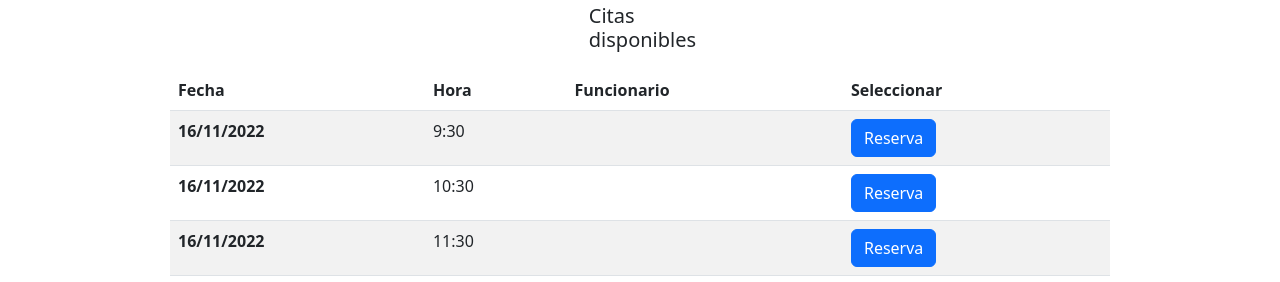
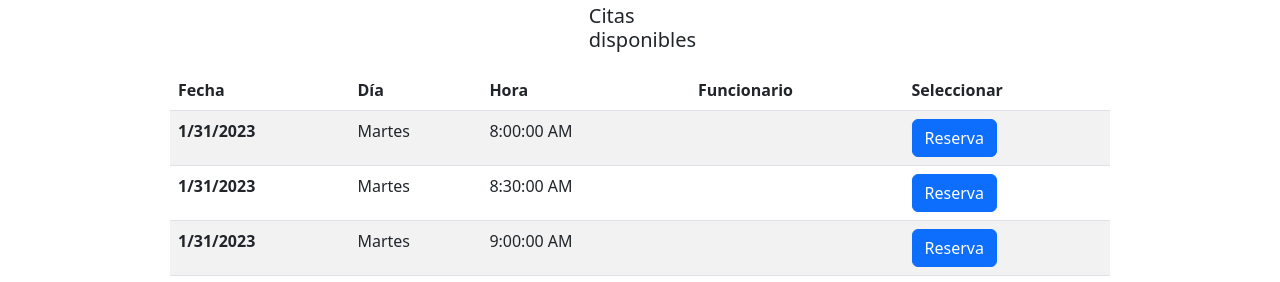
Before and after one commit to workteam-una/sagev, an Angular app in the folder Frontend/: page / in a window 1280 px wide. Shown: the part 625-907 px from the top of the page. Built offline with nearby package versions, Linux system fonts and the light colour scheme; no server answers.

Commit message:
refactor: citas disponibles sin filtrar

```diff
--- a/Frontend/src/app/SAGEV/components/reserva-tabla/reserva-tabla.component.html
+++ b/Frontend/src/app/SAGEV/components/reserva-tabla/reserva-tabla.component.html
@@ -2,6 +2,7 @@
   <thead>
     <tr>
       <th scope="col">Fecha</th>
+      <th scope="col">Día</th>
       <th scope="col">Hora</th>
       <th scope="col">Funcionario</th>
       <th scope="col">Seleccionar</th>
@@ -9,25 +10,13 @@
     </tr>
   </thead>
   <tbody>
-    <tr>
-      <th scope="row">16/11/2022</th>
-      <td>9:30</td>
+    <tr *ngFor="let cita of citasDisponibles">
+      <th scope="row">{{cita.fecha.toLocaleDateString()}}</th>
+      <td>{{devuelveDiaSemana(cita.fecha)}}</td>
+      <td>{{cita.hora}}</td>
       <td>{{funcionarioEncargado.nombre}} {{funcionarioEncargado.apellido1}}</td>
-      <td><button  type="button" class="btn btn-primary" (click)="seleccionar(); cargarCitaPadre()">Reserva</button></td>
-<!-- (click)="goToPage('formulario')"  entre button y type -->
-    </tr>
-    <tr>
-      <th scope="row">16/11/2022</th>
-      <td>10:30</td>
-      <td>{{funcionarioEncargado.nombre}} {{funcionarioEncargado.apellido1}}</td>
-      <!-- Se cambian todos los botones a la vez, porque los botones agarran el valor de status y status se cambia cada que se ejecuta cargarCita() desde cualquier boton -->
-      <td><button type="button" id="btn_reserva" class="btn btn-primary" (click)="seleccionar(); cargarCitaPadre()">{{status}}</button></td>
-    </tr>
-    <tr>
-      <th scope="row">16/11/2022</th>
-      <td>11:30</td>
-      <td>{{funcionarioEncargado.nombre}} {{funcionarioEncargado.apellido1}}</td>
-      <td><button type="button" id="btn_reserva" class="btn btn-primary" (click)="seleccionar(); cargarCitaPadre()">Reserva</button></td>
+      <td><button  type="button" class="btn btn-primary" (click)="seleccionar();">Reserva</button></td>
+    <!-- (click)="goToPage('formulario')"  entre button y type -->
     </tr>
   </tbody>
 </table>
--- a/Frontend/src/app/SAGEV/components/reserva-tabla/reserva-tabla.component.ts
+++ b/Frontend/src/app/SAGEV/components/reserva-tabla/reserva-tabla.component.ts
@@ -9,9 +9,13 @@ import { Funcionario } from '../../modelo/funcionario';
 })
 export class ReservaTablaComponent implements OnInit {
 
-  @Input() funcionarioEncargado: Funcionario;
-  citaPadre: Cita = new Cita();
-  fechaCitaString: String;
+  @Input() funcionarioEncargado: Funcionario
+  citaPadre: Cita = new Cita()
+  fechaCitaString: String
+
+  //9 de Febrero
+  fechaPrueba: String = new Date().toLocaleString('en-US', {hour12: false})
+  citasDisponibles: Cita[] = []
 
   constructor() { }
 
@@ -19,11 +23,12 @@ export class ReservaTablaComponent implements OnInit {
   status = 'Reserva';
 
   ngOnInit(): void {
+    this.generaCitas();
   }
 
   seleccionar(): void {
-    this.seleccionado = !this.seleccionado;
-    this.status = this.seleccionado ? 'Reserva' : 'Seleccionada';
+    this.seleccionado = !this.seleccionado
+    this.status = this.seleccionado ? 'Reserva' : 'Seleccionada'
   }
 
   // stringToDate(_date,_format,_delimiter)
@@ -40,13 +45,134 @@ export class ReservaTablaComponent implements OnInit {
   //   return formatedDate;
   // }
 
+  // La idea de este método era asignarle una fecha, hora y id del funcionario a la cita
   cargarCitaPadre(): void {
     this.citaPadre.fecha = new Date();
-    console.log("Linea 45 en reserva-tabla: " + this.citaPadre.fecha)
+    console.log("Linea 50 en reserva-tabla: " + this.citaPadre.fecha)
     this.citaPadre.hora = "9:30"
     this.citaPadre.idFuncionario = this.funcionarioEncargado.idFuncionario
     this.fechaCitaString = this.citaPadre.fecha.toLocaleDateString()
-    console.log("Linea 48 en reserva-tabla: " + this.fechaCitaString)
+    console.log("Linea 54 en reserva-tabla: " + this.fechaCitaString)
+    console.log("Linea 55 en reserva-tabla: " + this.citaPadre.idFuncionario)
   }
 
+  devolverLunesSemanaActual() : Date{
+    let fechaLunes = new Date() //Fecha del lunes de la semana actual
+    let hoy = new Date().getDay() //Dia de la semana actual
+
+    if( hoy === 2 ){ fechaLunes.setDate(fechaLunes.getDate() - 1); return fechaLunes }
+    if( hoy === 3 ){ fechaLunes.setDate(fechaLunes.getDate() - 2); return fechaLunes }
+    if( hoy === 4 ){ fechaLunes.setDate(fechaLunes.getDate() - 3); return fechaLunes }
+    if( hoy === 5 ){ fechaLunes.setDate(fechaLunes.getDate() - 4); return fechaLunes }
+    if( hoy === 6 ){ fechaLunes.setDate(fechaLunes.getDate() - 5); return fechaLunes }
+    if( hoy === 0 ){ fechaLunes.setDate(fechaLunes.getDate() + 1); return fechaLunes }
+
+    //Hoy es Lunes
+    return fechaLunes
+  }
+
+  //Este metodo devuelve la fecha exacta en la cual se va a realizar la cita disponible
+  //El primer parametro es el atributo de tipo Date que retorna el metodo devolverLunesSemanaActual()
+  //Al tener el lunes, lo comparo con el atributo "dia" proveniente de Horario, para encontrar la fecha
+  //del dia de la cita comienzo a sumar dias partiendo desde el dia lunes
+  obtenerFechaDiaSemana(diaCita: String) {
+
+    let lunesSemanaActual: Date = this.devolverLunesSemanaActual()
+
+    //Martes
+    if( diaCita === "Martes" ){
+      lunesSemanaActual.setDate(lunesSemanaActual.getDate() + 1);
+      return lunesSemanaActual
+    }
+    //Miercoles
+    if( diaCita === "Miercoles" ){
+      lunesSemanaActual.setDate(lunesSemanaActual.getDate() + 2);
+      return lunesSemanaActual;
+    }
+    //Jueves
+    if( diaCita === "Jueves" ){
+      lunesSemanaActual.setDate(lunesSemanaActual.getDate() + 3)
+      return lunesSemanaActual
+    }
+    //Viernes
+    if( diaCita === "Viernes" )
+    {
+      lunesSemanaActual.setDate(lunesSemanaActual.getDate() + 4)
+      return lunesSemanaActual
+    }
+    //Sabado
+    if( diaCita === "Sabado" ){
+      lunesSemanaActual.setDate(lunesSemanaActual.getDate() + 5)
+      return lunesSemanaActual
+    }
+    //Domingo
+    if( diaCita === "Domingo" ){
+      lunesSemanaActual.setDate(lunesSemanaActual.getDate() + 6)
+      return lunesSemanaActual
+    }
+
+    //Hoy es Lunes
+    return lunesSemanaActual
+  }
+
+  // Esta función genera las citas de cada funcionario según un horario fijo
+  generaCitas(): void {
+
+    // Martes de la semana actual a las 8:00 a.m
+    let fechaMartesI = this.obtenerFechaDiaSemana("Martes")
+    fechaMartesI.setHours(8, 0, 0)
+
+    // Martes de la semana actual a las 12:00 m.d
+    let fechaMartesF = this.obtenerFechaDiaSemana("Martes")
+    fechaMartesF.setHours(12, 0, 0)
+
+    // Jueves de la semana actual a la 1:30 p.m
+    let fechaJuevesI = this.obtenerFechaDiaSemana("Jueves")
+    fechaJuevesI.setHours(13, 30, 0)
+
+    // Jueves de la semana actual a las 4:00 p.m
+    let fechaJuevesF = this.obtenerFechaDiaSemana("Jueves")
+    fechaJuevesF.setHours(16, 0, 0)
+
+    // Genera citas disponibles los días martes de la semana actual
+    for (let i = fechaMartesI; i < fechaMartesF; i.setMinutes(fechaMartesI.getMinutes() + 30)) {
+
+      // Generando el objeto cita auxiliar
+      let citaAux = new Cita()
+
+      // Seteando el objeto cita auxiliar con el id del funcionario seleccionado, con fecha y hora del día martes
+      citaAux.idFuncionario = this.funcionarioEncargado.idFuncionario
+      citaAux.fecha = fechaMartesI
+      citaAux.hora = fechaMartesI.toLocaleTimeString('en-US', {hour12: true})
+
+      this.citasDisponibles.push(citaAux)
+      // console.log(diaSemana[fechaMetodoPruebaMartesI.getDay()] + " " + fechaMetodoPruebaMartesI.toLocaleTimeString('en-US', {hour12: true}))
+    }
+
+    //Genera citas disponibles los dias jueves de la semana actual
+    for (let i = fechaJuevesI; i < fechaJuevesF; i.setMinutes(fechaJuevesI.getMinutes() + 30)) {
+
+      // Generando el objeto cita auxiliar
+      let citaAux = new Cita()
+
+      // Seteando el objeto cita auxiliar con el id del funcionario seleccionado, con fecha y hora del día jueves
+      citaAux.idFuncionario = this.funcionarioEncargado.idFuncionario
+      citaAux.fecha = fechaJuevesI
+      citaAux.hora = fechaJuevesI.toLocaleTimeString('en-US', {hour12: true})
+
+      this.citasDisponibles.push(citaAux)
+      // console.log(diaSemana[fechaMetodoPruebaJuevesI.getDay()] + " " + fechaMetodoPruebaJuevesI.toLocaleTimeString('en-US', {hour12: true}))
+    }
+
+    this.citasDisponibles.forEach(c => {
+      console.log(c.fecha.toString() + " " + c.hora + " ID_F:" + c.idFuncionario);
+    })
+  }
+
+  devuelveDiaSemana(d: Date): String {
+    // Array que funciona como "traductor" para poder imprimir el nombre del día
+    const diaSemana = ["Domingo","Lunes","Martes","Miércoles","Jueves","Viernes","Sábado"]
+    let dia = diaSemana[d.getDay()]
+    return dia
+  }
 }
```
